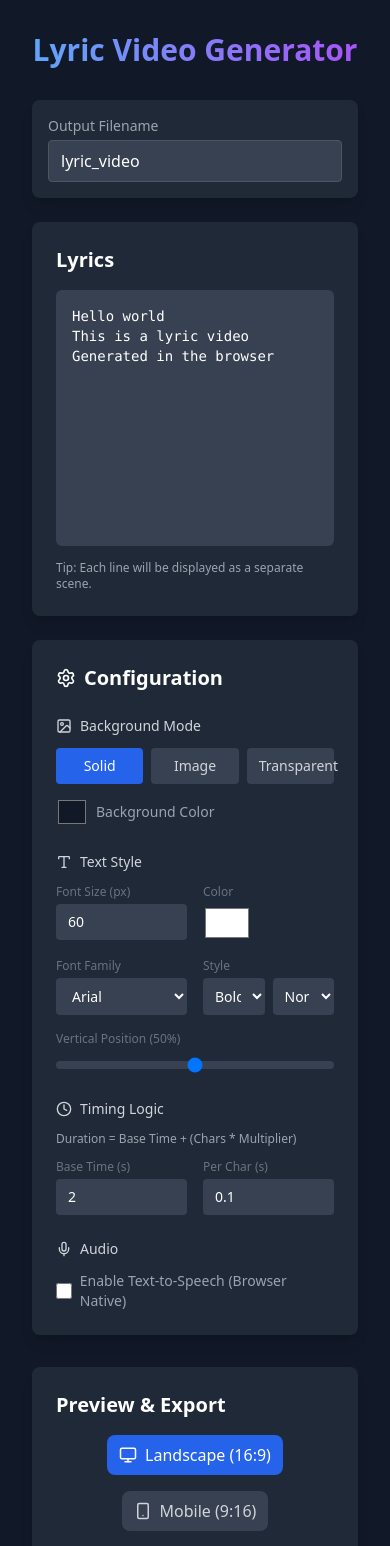
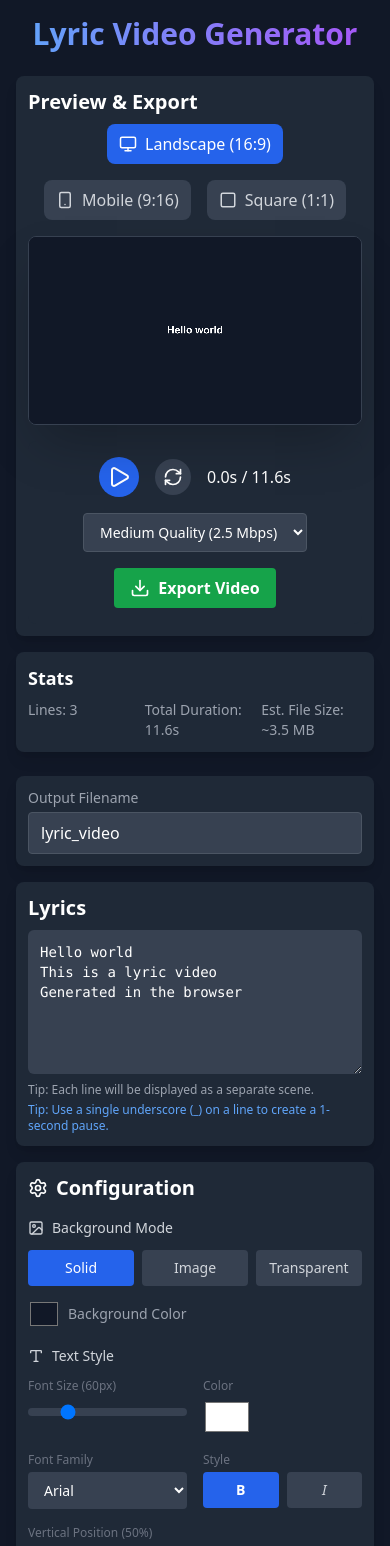
Before and after one commit to RDjarbeng/lyrics-generator-for-Web, a React (Vite) app in the folder web_app/: page / in a window 390 px wide. Shown: the top 1546 px of the page. Built offline with nearby package versions, Linux system fonts and the light colour scheme.

Commit message:
feat: add initial UI and core logic for lyric video generation, including lyric parsing utilities, input, and configuration.

```diff
--- a/web_app/src/App.jsx
+++ b/web_app/src/App.jsx
@@ -31,15 +31,15 @@ function App() {
   }, [lyricsText, settings.baseTime, settings.charMultiplier]);
 
   return (
-    <div className="min-h-screen bg-gray-900 text-white p-8 font-sans">
-      <h1 className="text-3xl font-bold mb-8 text-center bg-clip-text text-transparent bg-gradient-to-r from-blue-400 to-purple-500">
+    <div className="min-h-screen bg-gray-900 text-white p-4 lg:p-8 font-sans">
+      <h1 className="text-3xl font-bold mb-6 lg:mb-8 text-center bg-clip-text text-transparent bg-gradient-to-r from-blue-400 to-purple-500">
         Lyric Video Generator
       </h1>
 
-      <div className="max-w-7xl mx-auto grid grid-cols-1 lg:grid-cols-12 gap-8 relative">
-        {/* Left Panel: Controls (4 cols) */}
-        <div className="lg:col-span-4 space-y-6">
-          <div className="bg-gray-800 p-4 rounded-lg shadow-lg">
+      <div className="max-w-7xl mx-auto grid grid-cols-1 lg:grid-cols-12 gap-6 lg:gap-8 relative">
+        {/* Left Panel: Controls (4 cols) - Order 2 on mobile */}
+        <div className="lg:col-span-4 space-y-4 lg:space-y-6 order-2 lg:order-1">
+          <div className="bg-gray-800 p-3 lg:p-4 rounded-lg shadow-lg">
             <label className="block text-sm font-medium text-gray-400 mb-1">Output Filename</label>
             <input
               type="text"
@@ -53,14 +53,14 @@ function App() {
           <ConfigPanel settings={settings} onUpdate={setSettings} />
         </div>
 
-        {/* Right Panel: Preview (8 cols) */}
-        <div className="lg:col-span-8 space-y-6 lg:sticky lg:top-8 h-fit">
-          <div className="bg-gray-800 p-6 rounded-lg shadow-lg">
-            <h2 className="text-xl font-semibold mb-4 text-white">Preview & Export</h2>
+        {/* Right Panel: Preview (8 cols) - Order 1 on mobile */}
+        <div className="lg:col-span-8 space-y-4 lg:space-y-6 lg:sticky lg:top-8 h-fit order-1 lg:order-2">
+          <div className="bg-gray-800 p-3 lg:p-6 rounded-lg shadow-lg">
+            <h2 className="text-xl font-semibold mb-2 lg:mb-4 text-white">Preview & Export</h2>
             <PreviewCanvas lyrics={parsedLyrics} settings={settings} onUpdateSettings={setSettings} filename={filename} />
           </div>
 
-          <div className="bg-gray-800 p-6 rounded-lg shadow-lg">
+          <div className="bg-gray-800 p-3 lg:p-6 rounded-lg shadow-lg">
             <h3 className="text-lg font-semibold mb-2 text-white">Stats</h3>
             <div className="grid grid-cols-3 gap-4 text-sm text-gray-400">
               <div>Lines: {parsedLyrics.length}</div>
--- a/web_app/src/components/ConfigPanel.jsx
+++ b/web_app/src/components/ConfigPanel.jsx
@@ -18,7 +18,7 @@ const ConfigPanel = ({ settings, onUpdate }) => {
     };
 
     return (
-        <div className="bg-gray-800 p-6 rounded-lg shadow-lg space-y-6">
+        <div className="bg-gray-800 p-3 lg:p-6 rounded-lg shadow-lg space-y-4 lg:space-y-6">
             <h2 className="text-xl font-semibold mb-4 text-white flex items-center gap-2">
                 <Settings size={20} /> Configuration
             </h2>
@@ -85,12 +85,14 @@ const ConfigPanel = ({ settings, onUpdate }) => {
                 </label>
                 <div className="grid grid-cols-2 gap-4">
                     <div>
-                        <label className="text-xs text-gray-500 block mb-1">Font Size (px)</label>
+                        <label className="text-xs text-gray-500 block mb-1">Font Size ({settings.fontSize}px)</label>
                         <input
-                            type="number"
+                            type="range"
+                            min="20"
+                            max="200"
                             value={settings.fontSize}
                             onChange={(e) => handleChange('fontSize', Number(e.target.value))}
-                            className="w-full bg-gray-700 text-white px-3 py-2 rounded text-sm focus:ring-2 focus:ring-blue-500 outline-none"
+                            className="w-full h-2 bg-gray-700 rounded-lg appearance-none cursor-pointer"
                         />
                     </div>
                     <div>
@@ -116,27 +118,30 @@ const ConfigPanel = ({ settings, onUpdate }) => {
                             <option value="Courier New">Courier New</option>
                             <option value="Georgia">Georgia</option>
                             <option value="Verdana">Verdana</option>
+                            <option value="Brush Script MT">Cursive</option>
                         </select>
                     </div>
                     <div>
                         <label className="text-xs text-gray-500 block mb-1">Style</label>
                         <div className="flex gap-2">
-                            <select
-                                value={settings.fontWeight}
-                                onChange={(e) => handleChange('fontWeight', e.target.value)}
-                                className="w-1/2 bg-gray-700 text-white px-2 py-2 rounded text-sm focus:ring-2 focus:ring-blue-500 outline-none"
+                            <button
+                                onClick={() => handleChange('fontWeight', settings.fontWeight === 'bold' ? 'normal' : 'bold')}
+                                className={`flex-1 px-2 py-2 rounded text-sm font-bold transition-colors ${settings.fontWeight === 'bold'
+                                    ? 'bg-blue-600 text-white'
+                                    : 'bg-gray-700 text-gray-300 hover:bg-gray-600'
+                                    }`}
                             >
-                                <option value="normal">Normal</option>
-                                <option value="bold">Bold</option>
-                            </select>
-                            <select
-                                value={settings.fontStyle}
-                                onChange={(e) => handleChange('fontStyle', e.target.value)}
-                                className="w-1/2 bg-gray-700 text-white px-2 py-2 rounded text-sm focus:ring-2 focus:ring-blue-500 outline-none"
+                                B
+                            </button>
+                            <button
+                                onClick={() => handleChange('fontStyle', settings.fontStyle === 'italic' ? 'normal' : 'italic')}
+                                className={`flex-1 px-2 py-2 rounded text-sm italic transition-colors ${settings.fontStyle === 'italic'
+                                    ? 'bg-blue-600 text-white'
+                                    : 'bg-gray-700 text-gray-300 hover:bg-gray-600'
+                                    }`}
                             >
-                                <option value="normal">Normal</option>
-                                <option value="italic">Italic</option>
-                            </select>
+                                I
+                            </button>
                         </div>
                     </div>
                     <div className="col-span-2">
--- a/web_app/src/components/LyricInput.jsx
+++ b/web_app/src/components/LyricInput.jsx
@@ -2,16 +2,18 @@ import React from 'react';
 
 const LyricInput = ({ value, onChange }) => {
     return (
-        <div className="bg-gray-800 p-6 rounded-lg shadow-lg">
-            <h2 className="text-xl font-semibold mb-4 text-white">Lyrics</h2>
+        <div className="bg-gray-800 p-3 lg:p-6 rounded-lg shadow-lg flex flex-col">
+            <h2 className="text-xl font-semibold mb-2 lg:mb-4 text-white">Lyrics</h2>
             <textarea
-                className="w-full h-64 bg-gray-700 text-white p-4 rounded-md focus:ring-2 focus:ring-blue-500 focus:outline-none resize-none font-mono text-sm"
+                className="w-full bg-gray-700 text-white p-3 lg:p-4 rounded-md focus:ring-2 focus:ring-blue-500 focus:outline-none font-mono text-sm resize-y"
                 placeholder="Paste your lyrics here...&#10;One line per screen."
                 value={value}
                 onChange={(e) => onChange(e.target.value)}
+                rows={6}
             />
-            <p className="text-xs text-gray-400 mt-2">
-                Tip: Each line will be displayed as a separate scene.
+            <p className="text-xs text-gray-400 mt-2 space-y-1">
+                <span className="block">Tip: Each line will be displayed as a separate scene.</span>
+                <span className="block text-blue-400">Tip: Use a single underscore (_) on a line to create a 1-second pause.</span>
             </p>
         </div>
     );
--- a/web_app/src/utils/lyricUtils.js
+++ b/web_app/src/utils/lyricUtils.js
@@ -3,6 +3,15 @@ export const parseLyrics = (text, baseTime, charMultiplier) => {
 
     return text.split('\n').filter(line => line.trim() !== '').map(line => {
         const cleanLine = line.trim();
+
+        // Check for silence character
+        if (cleanLine === '_') {
+            return {
+                text: '',
+                duration: 1.0 // Fixed 1 second pause
+            };
+        }
+
         // Calculate duration: Base + (Length * Multiplier)
         const duration = baseTime + (cleanLine.length * charMultiplier);
         return {
```
